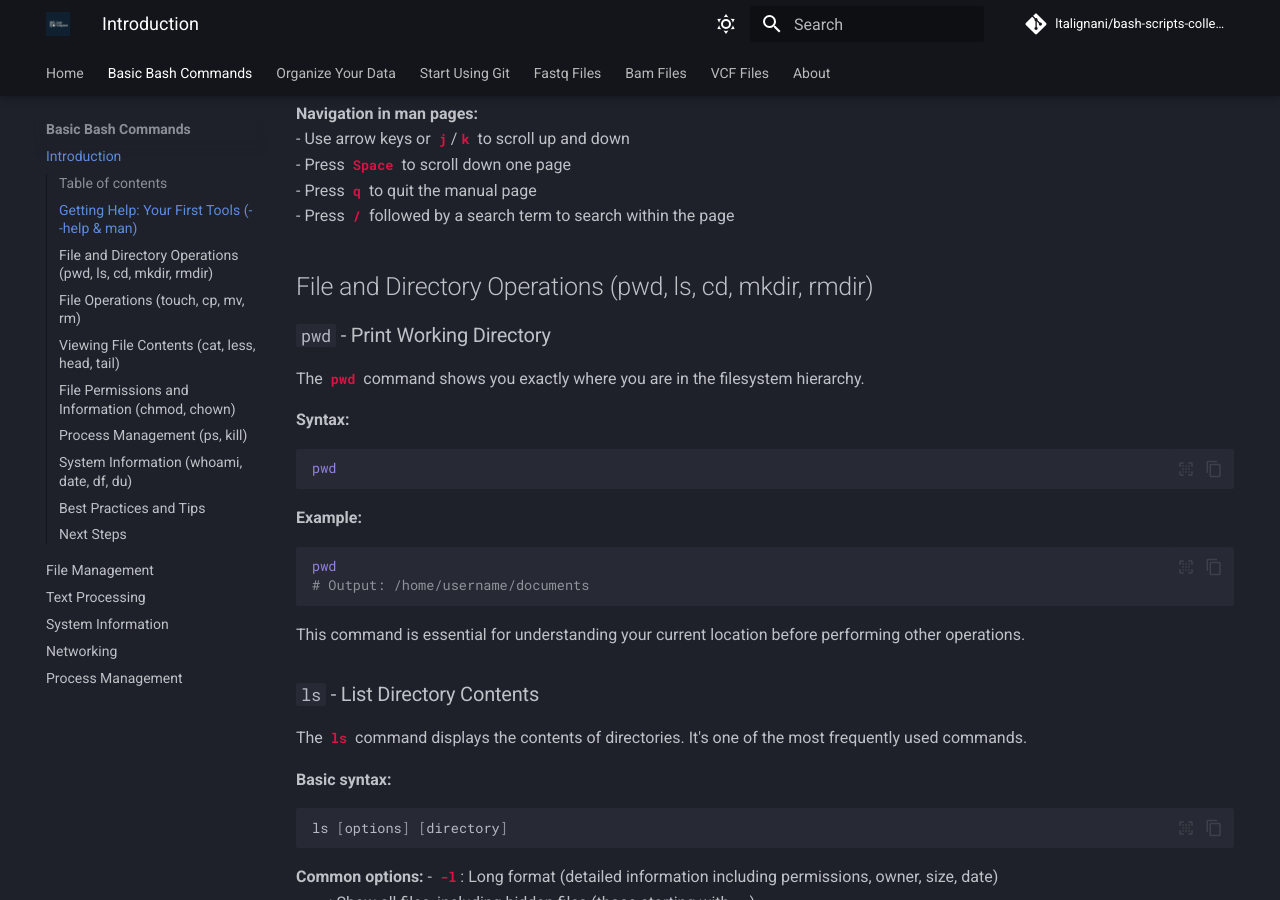
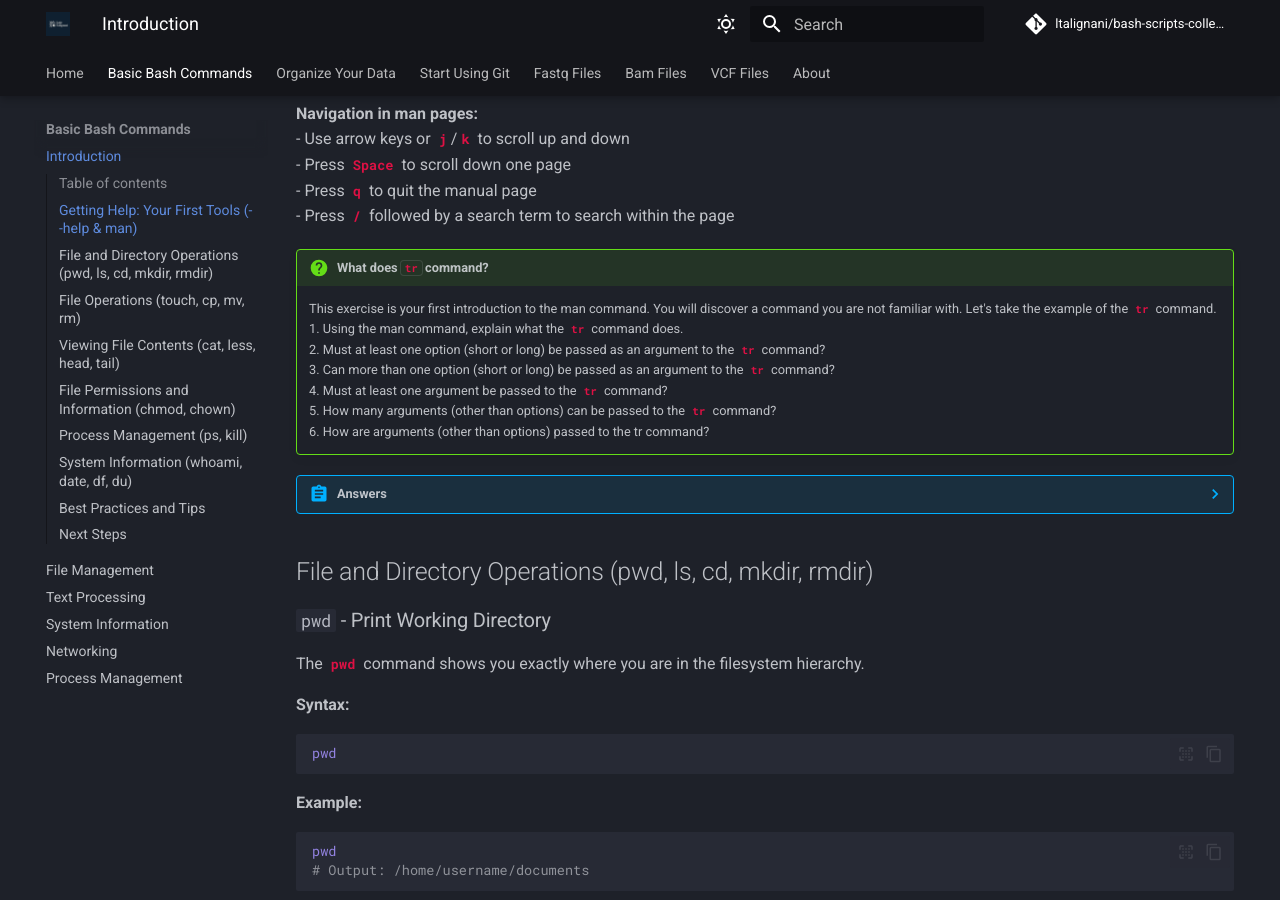
Before and after one commit to ltalignani/mkdocs-bash-scripts-collection, an MkDocs documentation site: the page built from docs/Basic/basic-bash-commands.md, in a window 1280 px wide and 900 px high, scrolled down 1804 px. Built offline with MkDocs 1.6.1 and Material for MkDocs 9.7.7, drawn with Linux system fonts in a browser that asks for light colours; comment, search, counter and statistics services are not loaded.

Commit message:
Enhance documentation with `tr` command introduction and answers; update mkdocs configuration for improved navigation and markdown features.

````diff
--- a/docs/Basic/basic-bash-commands.md
+++ b/docs/Basic/basic-bash-commands.md
@@ -55,6 +55,40 @@ This opens the complete manual page for the `ls` command. Manual pages are more
 - Press `Space` to scroll down one page
 - Press `q` to quit the manual page
 - Press `/` followed by a search term to search within the page
+
+
+!!! question "What does `tr` command?"
+      This exercise is your first introduction to the man command. You will discover
+      a command you are not familiar with. Let's take the example of the `tr` command.
+      1. Using the man command, explain what the `tr` command does.
+      2. Must at least one option (short or long) be passed as an argument to the `tr` command?
+      3. Can more than one option (short or long) be passed as an argument to the `tr` command?
+      4. Must at least one argument be passed to the `tr` command?
+      5. How many arguments (other than options) can be passed to the `tr` command?
+      6. How are arguments (other than options) passed to the tr command?
+
+
+??? abstract "Answers"
+      1. From the NAME part of the command `tr`, we learn that it is used to ‘Convert or delete characters’.
+      2. The SYNOPSIS part of the man of the tr command contains the text below:
+         `SYNOPSIS`
+                  `tr`  `[OPTION]`  `...`  `ENSEMBLE1`  `[ENSEMBLE2]`
+         The notation with square brackets [ ] around OPTION indicates that the argument marked OPTION is optional. It is therefore not necessary to pass an option as an argument to the `tr` command.
+      3. The three dots after `[OPTION]` indicate that you can specify more than one.
+      4. The absence of a bracket around ENSEMBLE1 indicates that this argument is necessary, so must pass at least one argument to the tr command.
+      5. `[ENSEMBLE2]` indicates that a second set can be specified, and as it is not followed by three dots, this means that a maximum of two sets can be passed as arguments to the tr command.
+      6. The `DESCRIPTION` part of the `tr` command man contains the text below:
+         ```
+         DESCRIPTION
+               Convert, compress and/or eliminate characters read from the standard input and write them to the standard output.
+
+               -c, -C, --complement
+                              use the complement of the ENSEMBLE1
+         (...)
+               --version
+                              Display software name and version and exit
+         ```
+
 
 ## File and Directory Operations (pwd, ls, cd, mkdir, rmdir)
 
--- a/mkdocs.yml
+++ b/mkdocs.yml
@@ -13,12 +13,12 @@ theme:
   favicon: assets/favicon.ico
   features:
     - navigation.indexes
-    - navigation.sections
     - navigation.expand
     - navigation.path
     - navigation.top
     - navigation.tabs
     - navigation.tabs.sticky
+    - navigation.sections
     - navigation.tracking
     - navigation.footer
     - navigation.instant
@@ -109,6 +109,7 @@ markdown_extensions:
       alternate_style: true
   - admonition
   - pymdownx.details
+  - pymdownx.superfences
   - def_list
   - toc:
       permalink: true
````
